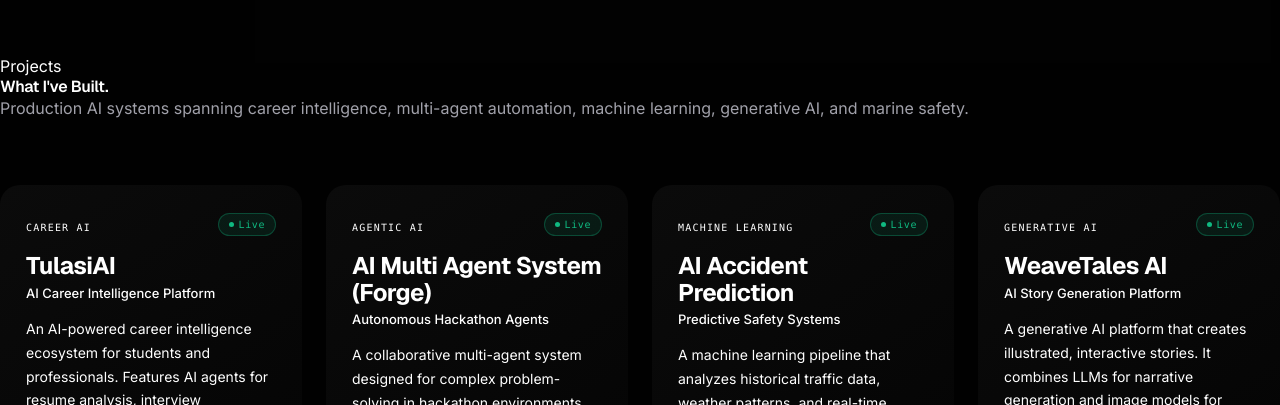
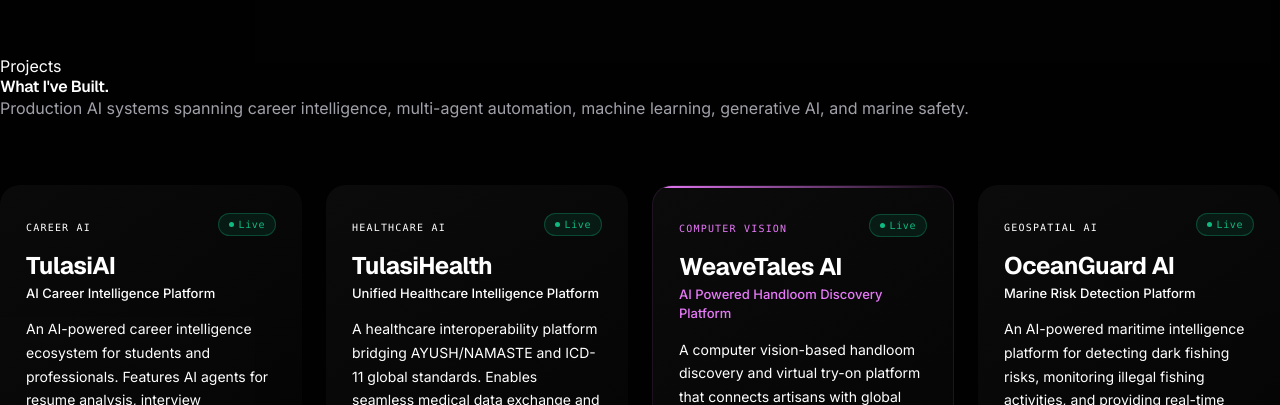
Before and after one commit to Abishek2207/Abishek_Portfolio, a Next.js app: page / in a window 1280 px wide. Shown: the part 2395-2800 px from the top of the page. Built offline with nearby package versions, Linux system fonts and the light colour scheme.

Commit message:
content: replace projects with 4 verified live products - TulasiAI, TulasiHealth, WeaveTales AI (Handloom), OceanGuard AI

```diff
--- a/src/data/projects.ts
+++ b/src/data/projects.ts
@@ -26,87 +26,61 @@
     ]
   },
   {
-    id: "forge-ai",
-    title: "AI Multi Agent System (Forge)",
-    subtitle: "Autonomous Hackathon Agents",
-    description: "A collaborative multi-agent system designed for complex problem-solving in hackathon environments. Leverages CrewAI and LangChain to orchestrate multiple LLMs to research, code, and test autonomously.",
-    longDescription: "Developed during the USAII Global AI Hackathon (Ranked 107/424 globally). This system coordinates a 'Researcher', 'Developer', and 'QA' agent that communicate and iterate on solutions independently, significantly reducing manual coding overhead.",
-    problem: "Hackathon teams often waste time on boilerplate research and repetitive testing, slowing down core innovation.",
-    solution: "An autonomous multi-agent pipeline where specialized LLMs collaborate, share context, and execute tasks concurrently.",
-    architecture: "Python → CrewAI orchestration → LangChain memory → OpenAI/Local LLMs → Dockerized execution",
-    lessons: "Mastered agentic workflows, context window management, and resolving agent hallucination loops through strict output parsing.",
-    tech: ["Python", "CrewAI", "LangChain", "LLMs", "Docker"],
-    category: "Agentic AI",
+    id: "tulasi-health",
+    title: "TulasiHealth",
+    subtitle: "Unified Healthcare Intelligence Platform",
+    description: "A healthcare interoperability platform bridging AYUSH/NAMASTE and ICD-11 global standards. Enables seamless medical data exchange and intelligent health record management.",
+    longDescription: "TulasiHealth is built to solve the fragmentation problem in India's healthcare ecosystem. It bridges AYUSH (traditional medicine) and NAMASTE frameworks with ICD-11 international standards using NLP-powered code mapping. The platform enables intelligent health record management and cross-system medical data exchange.",
+    problem: "India's healthcare data is fragmented across incompatible standards — AYUSH, NAMASTE, and ICD-11 don't interoperate, causing delays and errors in patient care.",
+    solution: "An NLP-powered interoperability layer that automatically maps and translates medical codes across AYUSH, NAMASTE, and ICD-11, enabling seamless health data exchange.",
+    architecture: "FastAPI backend → NLP parsing engine → PostgreSQL → Health Data API → ICD-11 / AYUSH bridge layer",
+    lessons: "Learned healthcare data standards, NLP-based medical code extraction, and building robust APIs for sensitive medical data with strict validation.",
+    tech: ["FastAPI", "Python", "PostgreSQL", "NLP", "ML"],
+    category: "Healthcare AI",
     status: "Live",
     statusColor: "#10b981",
     accentColor: "var(--accent-purple)",
-    glowColor: "rgba(108,92,231,0.12)",
-    logoUrl: "/forge2qualifierproof.png",
+    glowColor: "rgba(124,58,237,0.12)",
+    logoUrl: "",
     github: "https://github.com/Abishek2207",
     demo: "#",
-    features: ["Autonomous Research", "Code Generation", "Automated QA", "Context Sharing"],
+    features: ["AYUSH-ICD11 Bridge", "NLP Parsing", "Health Data API", "Medical Intelligence"],
     metrics: [
-      { label: "Global Rank", value: "107" },
-      { label: "Agents", value: "3" },
-      { label: "Efficiency", value: "40%+" }
+      { label: "Standards", value: "3" },
+      { label: "Mapping", value: "Auto" },
+      { label: "Latency", value: "<2s" }
     ]
   },
   {
-    id: "accident-prediction",
-    title: "AI Accident Prediction",
-    subtitle: "Predictive Safety Systems",
-    description: "A machine learning pipeline that analyzes historical traffic data, weather patterns, and real-time inputs to predict accident hotspots and severity.",
-    longDescription: "This project uses a combination of Scikit-Learn and PyTorch to model non-linear relationships in traffic data. It provides a dashboard for city planners to visualize high-risk zones and allocate emergency resources preemptively.",
-    problem: "Emergency response times are often delayed because accidents are reported reactively rather than anticipated.",
-    solution: "A predictive model that forecasts accident probabilities across city grids, allowing proactive resource positioning.",
-    architecture: "Data ingestion pipeline → Feature engineering → Random Forest/Neural Net ensemble → React Dashboard",
-    lessons: "Gained deep experience in handling imbalanced datasets, geospatial data processing, and hyperparameter tuning for recall optimization.",
-    tech: ["Python", "Scikit-Learn", "PyTorch", "Pandas", "React"],
-    category: "Machine Learning",
+    id: "weavetales-ai",
+    title: "WeaveTales AI",
+    subtitle: "AI Powered Handloom Discovery Platform",
+    description: "A computer vision-based handloom discovery and virtual try-on platform that connects artisans with global buyers, preserving India's handloom heritage through AI.",
+    longDescription: "WeaveTales AI uses Computer Vision and Machine Learning to identify handloom patterns, authenticate weave origins, and power a virtual try-on experience. The platform creates a direct digital marketplace connecting skilled artisans with buyers worldwide, preserving traditional craftsmanship through modern AI.",
+    problem: "India's handloom artisans lack digital reach while buyers struggle to discover authentic handloom products and verify their origins — causing the industry to decline.",
+    solution: "A CV-powered platform that recognises weave patterns, verifies authenticity, enables virtual try-on, and connects artisans directly to a global buyer network.",
+    architecture: "React frontend → FastAPI backend → Computer Vision model (pattern recognition) → PostgreSQL → Artisan commerce layer",
+    lessons: "Gained deep experience in training custom CV models for textile pattern recognition and building e-commerce flows for artisan communities.",
+    tech: ["Computer Vision", "React", "FastAPI", "Python", "Machine Learning"],
+    category: "Computer Vision",
     status: "Live",
     statusColor: "#10b981",
-    accentColor: "var(--accent-pink)",
+    accentColor: "#e879f9",
     glowColor: "rgba(232,121,249,0.12)",
     logoUrl: "",
     github: "https://github.com/Abishek2207",
     demo: "#",
-    features: ["Risk Heatmaps", "Real-time Processing", "Severity Prediction", "Resource Allocation"],
+    features: ["Virtual Try-On", "Pattern Recognition", "Artisan Discovery", "Commerce Platform"],
     metrics: [
-      { label: "Recall", value: "92%" },
-      { label: "Data Points", value: "1M+" },
-      { label: "Speed", value: "Real-time" }
+      { label: "Patterns", value: "CV" },
+      { label: "Reach", value: "Global" }
     ]
   },
   {
-    id: "storytelling-platform",
-    title: "WeaveTales AI",
-    subtitle: "AI Story Generation Platform",
-    description: "A generative AI platform that creates illustrated, interactive stories. It combines LLMs for narrative generation and image models for visual companionship.",
-    longDescription: "Users provide a basic prompt or theme, and the AI generates a multi-chapter story, complete with character consistency and dynamically generated illustrations. The platform is built to encourage creative writing and educational reading.",
-    problem: "Writers often face creative block, and readers desire highly personalized, immersive content that standard books cannot provide.",
-    solution: "An interactive engine that co-authors stories with users, instantly visualizing scenes and branching narratives based on user choices.",
-    architecture: "Next.js → Node.js backend → LLM (Story Gen) → Stable Diffusion (Image Gen) → UI/UX Layer",
-    lessons: "Learned how to maintain character consistency across multiple LLM prompts and integrate multimodal AI pipelines efficiently.",
-    tech: ["Next.js", "Generative AI", "LLMs", "Stable Diffusion", "TypeScript"],
-    category: "Generative AI",
-    status: "Live",
-    statusColor: "#10b981",
-    accentColor: "var(--accent-green)",
-    glowColor: "rgba(16,185,129,0.12)",
-    logoUrl: "",
-    github: "https://github.com/Abishek2207",
-    demo: "#",
-    features: ["Dynamic Branching", "Image Generation", "Character Consistency", "Interactive UI"],
-    metrics: [
-      { label: "Gen Time", value: "<5s" },
-      { label: "Modes", value: "Text & Vision" }
-    ]
-  },
-  {
-    id: "satellite-ai",
-    title: "Satellite AI Project",
-    subtitle: "OceanGuard Marine Risk Detection",
-    description: "An AI-powered maritime intelligence platform for detecting dark fishing risks and monitoring illegal fishing activities using satellite-derived data.",
+    id: "oceanguard-ai",
+    title: "OceanGuard AI",
+    subtitle: "Marine Risk Detection Platform",
+    description: "An AI-powered maritime intelligence platform for detecting dark fishing risks, monitoring illegal fishing activities, and providing real-time marine threat intelligence.",
     longDescription: "OceanGuard AI combines Geospatial AI, Computer Vision, and satellite data analysis to identify suspicious maritime patterns, track vessels in restricted zones, and generate risk intelligence reports.",
     problem: "Illegal dark fishing costs billions annually and devastates marine ecosystems. Manual monitoring is unable to process the sheer volume of satellite data.",
     solution: "An AI platform that analyzes AIS vessel data and satellite imagery to automatically detect dark fishing patterns and restricted-zone violations.",
@@ -115,7 +89,7 @@
     tech: ["Computer Vision", "Deep Learning", "FastAPI", "Python", "React"],
     category: "Geospatial AI",
     status: "Live",
-    statusColor: "#00D2FF",
+    statusColor: "#10b981",
     accentColor: "var(--accent-cyan)",
     glowColor: "rgba(0,212,255,0.12)",
     logoUrl: "https://oceanguardai.vercel.app/favicon.ico",
```
